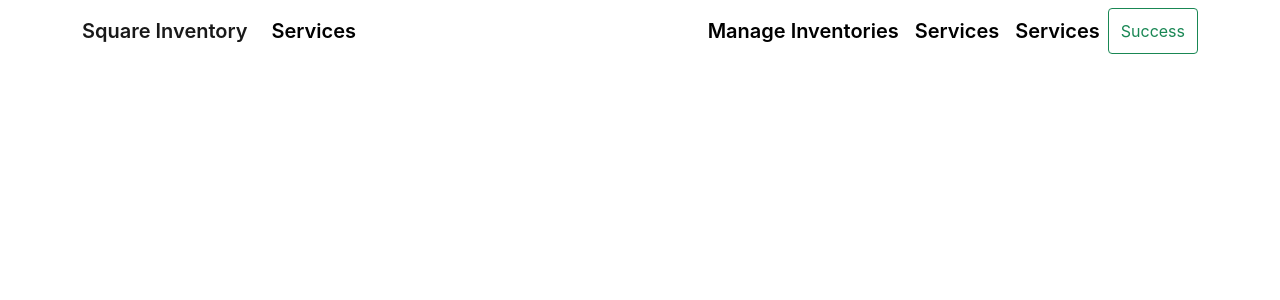
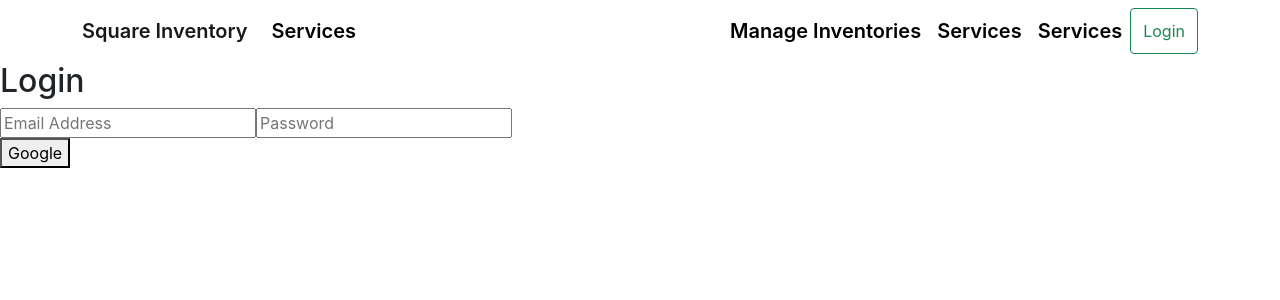
Before and after one commit to tayefulislam/square-inventory, a React (Create React App) app: page /login in a window 1280 px wide. Shown: the top 300 px of the page. Built offline with nearby package versions, Linux system fonts and the light colour scheme; no server answers.

Commit message:
delete function added

```diff
--- a/src/App.js
+++ b/src/App.js
@@ -7,6 +7,7 @@ import Inventory from './Pages/Inventory/Inventory';
 import { ToastContainer, toast } from 'react-toastify';
 import 'react-toastify/dist/ReactToastify.css';
 import ManageInventories from './Pages/ManageInventories/ManageInventories';
+import Login from './Pages/Login/Login';
 
 
 function App() {
@@ -20,6 +21,8 @@ function App() {
         <Route path='/inventory/:id' element={<Inventory></Inventory>}></Route>
 
         <Route path='/manage-inventories' element={<ManageInventories></ManageInventories>}></Route>
+
+        <Route path='/login' element={<Login></Login>}></Route>
       </Routes>
 
       <ToastContainer></ToastContainer>
--- /dev/null
+++ b/src/Pages/Login/Login.js
@@ -0,0 +1,37 @@
+import React from 'react';
+import { useSignInWithGoogle } from 'react-firebase-hooks/auth';
+import auth from '../../firebase.init';
+
+const Login = () => {
+
+    const [signInWithGoogle, user, loading, error] = useSignInWithGoogle(auth);
+
+
+
+
+
+
+    return (
+        <div>
+
+            <h2>Login</h2>
+
+
+            <div>
+                <form >
+
+                    <input type="email" placeholder='Email Address' />
+                    <input type="password" placeholder='Password' />
+
+
+                </form>
+
+                <button onClick={() => signInWithGoogle()} >Google</button>
+            </div>
+
+
+        </div>
+    );
+};
+
+export default Login;
--- a/src/Pages/ManageInventories/ManageInventories.js
+++ b/src/Pages/ManageInventories/ManageInventories.js
@@ -1,3 +1,4 @@
+import axios from 'axios';
 import React, { useEffect, useState } from 'react';
 
 const ManageInventories = () => {
@@ -18,6 +19,42 @@ const ManageInventories = () => {
     }, [])
 
 
+    const handleDelete = (id) => {
+
+
+        const procced = window.confirm('sure')
+
+        if (procced) {
+            const url = `http://localhost:5000/detele/${id}`
+
+            fetch(url, {
+                method: "DELETE"
+            })
+                .then(res => res.json())
+                .then(data => {
+                    console.log(data)
+
+                    if (data.deletedCount > 0) {
+
+
+                        const remaning = items.filter(item => item._id !== id)
+
+                        setItems(remaning)
+
+
+
+
+                    }
+                })
+        }
+
+
+
+
+
+    }
+
+
 
     return (
         <div className='container'>
@@ -26,6 +63,9 @@ const ManageInventories = () => {
 
 
             <table className="table">
+
+
+
 
                 <tbody>
 
@@ -40,6 +80,10 @@ const ManageInventories = () => {
                     </tr>
 
 
+
+
+
+
                     {
                         items.map(item => <tr>
 
@@ -50,7 +94,7 @@ const ManageInventories = () => {
                             <td>{item?.description}</td>
 
 
-                            <td><button className='btn btn-danger g-3'>Delete</button>
+                            <td><button onClick={() => handleDelete(item?._id)} className='btn btn-danger g-3'>Delete</button>
                                 <button className='btn btn-success'>update</button></td>
 
 
@@ -61,7 +105,12 @@ const ManageInventories = () => {
 
 
                 </tbody>
+
             </table>
+
+            {
+                items.lenth < 1 || <h1 className='text-center text-danger'>any item not found</h1>
+            }
 
 
 
--- a/src/Pages/Shared/Header/Header.js
+++ b/src/Pages/Shared/Header/Header.js
@@ -1,9 +1,18 @@
 import React from 'react';
 import { Container, Nav, Navbar, NavDropdown } from 'react-bootstrap';
-import { Link } from 'react-router-dom';
+import { Link, useNavigate } from 'react-router-dom';
 import './Header.css'
+import { useAuthState } from 'react-firebase-hooks/auth';
+import auth from '../../../firebase.init';
+import { signOut } from 'firebase/auth';
 
 const Header = () => {
+
+    const [user, loading, error] = useAuthState(auth);
+
+    console.log(user)
+
+    const navigate = useNavigate()
     return (
         <div>
 
@@ -36,7 +45,9 @@ const Header = () => {
 
 
 
-                            <button type="button" className="btn btn-outline-success">Success</button>
+                            {
+                                user ? <button onClick={() => signOut(auth)} type="button" className="btn btn-outline-success">LogOut</button> : <button onClick={() => navigate('/login')} type="button" className="btn btn-outline-success">Login</button>
+                            }
 
 
 
--- a/src/firebase.init.js
+++ b/src/firebase.init.js
@@ -8,14 +8,12 @@ import { initializeApp } from "firebase/app";
 
 // Your web app's Firebase configuration
 const firebaseConfig = {
-
     apiKey: process.env.REACT_APP_apiKey,
     authDomain: process.env.REACT_APP_authDomain,
     projectId: process.env.REACT_APP_projectId,
     storageBucket: process.env.REACT_APP_storageBucket,
     messagingSenderId: process.env.REACT_APP_messagingSender_Id,
-    appId: process.env.REACT_APP_appId,
-
+    appId: process.env.REACT_APP_appId
 };
 
 // Initialize Firebase
```
